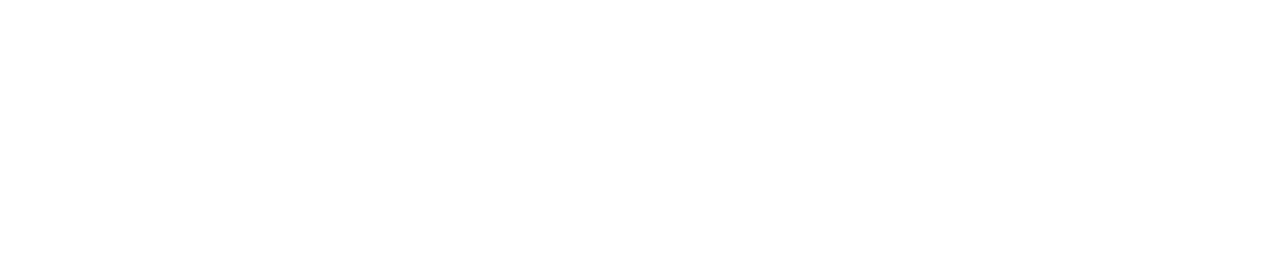
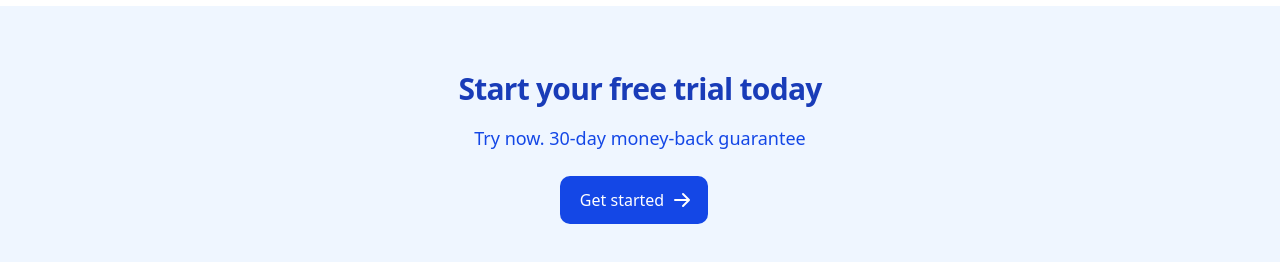
Before and after one commit to SamaelMedina28/Ventas_caro, a React (Vite) app: page / in a window 1280 px wide. Shown: the part 2496-2758 px from the top of the page. Before the commit the page ends 2502 px from the top, so only its background shows below. Built offline with nearby package versions, Linux system fonts and the light colour scheme.

Commit message:
Llamado a la accion para dividir pagina

```diff
--- a/src/App.tsx
+++ b/src/App.tsx
@@ -1,6 +1,7 @@
 import HeroSection from "./components/sections/HeroSection";
 import NavHeader from "./components/sections/Navbar";
 import Productos from "./components/sections/Productos";
+import CallToAction from "./components/CallToAction";
 
 export default function App() {
   return (
@@ -8,6 +9,7 @@
       <NavHeader/>
       <HeroSection/>
       <Productos/>
+      <CallToAction/>
     </div>
   )
 }
--- /dev/null
+++ b/src/components/CallToAction.tsx
@@ -0,0 +1,30 @@
+import { motion } from "motion/react";
+
+
+
+export default function CallToAction() {
+  return (
+    <motion.div className="py-8 px-4 mx-auto sm:py-16 lg:px-6 bg-blue-50" initial={{ opacity: 0, y: 50 }}   // Estado inicial (oculto)
+      whileInView={{ opacity: 1, y: 0 }} // Se activa al ser visible
+      transition={{ duration: 0.8 }}
+      viewport={{ once: true, amount: 0.2 }} // "once" para animar solo la primera vez
+    >
+      <div className="mx-auto max-w-screen-sm text-center">
+        <h2 className="mb-4 text-3xl tracking-tight font-bold leading-tight text-blue-800">Start your
+          free trial today</h2>
+        <p className="mb-6 text-blue-700 md:text-lg">Try now. 30-day money-back guarantee</p>
+
+
+        <a href="#"
+          className="inline-flex items-center justify-center px-5 py-3 mr-3 text-base font-medium text-center text-white rounded-lg bg-blue-700 hover:bg-blue-800 focus:ring-4 focus:ring-blue-500 ">
+          Get started
+          <svg className="w-5 h-5 ml-2 -mr-1" fill="currentColor" viewBox="0 0 20 20" xmlns="http://www.w3.org/2000/svg">
+            <path fill-rule="evenodd"
+              d="M10.293 3.293a1 1 0 011.414 0l6 6a1 1 0 010 1.414l-6 6a1 1 0 01-1.414-1.414L14.586 11H3a1 1 0 110-2h11.586l-4.293-4.293a1 1 0 010-1.414z"
+              clip-rule="evenodd"></path>
+          </svg>
+        </a>
+      </div>
+    </motion.div>
+  )
+}
--- a/src/components/sections/Productos.tsx
+++ b/src/components/sections/Productos.tsx
@@ -122,19 +122,19 @@
 export default function Productos() {
   const [tipo, setTipo] = useState<string>("all");
   return (
-    <section>
+    <section className="max-w-7xl mx-auto" id="products">
       <div className="flex flex-col items-center justify-center gap-6 my-24">
         <BoxReveal boxColor="rgb(139, 92, 246, 0.8)" duration={0.5}>
           <h2 className="text-4xl font-bold text-purple-500">Productos</h2>
         </BoxReveal>
         <div className="flex items-center justify-center py-4 md:py-8 flex-wrap">
           <button type="button" className="text-purple-700 border border-purple-600 bg-white hover:bg-purple-200 hover:text-purple-600 focus:outline-none rounded-full text-base font-medium px-5 py-2.5 text-center me-3 mb-3" onClick={() => setTipo("all")}>Todos</button>
-          <button type="button" className={cn("text-gray-900 border border-white hover:bg-blue-50 bg-white focus:outline-none rounded-full text-base font-medium px-5 py-2.5 text-center me-3 mb-3", tipo === "Ropa" ? "bg-blue-400 text-white hover:bg-blue-500" : "")} onClick={() => setTipo("Ropa")}>Ropa</button>
-          <button type="button" className={cn("text-gray-900 border border-white hover:bg-blue-50 bg-white focus:outline-none rounded-full text-base font-medium px-5 py-2.5 text-center me-3 mb-3", tipo === "Calzado" ? "bg-blue-400 text-white hover:bg-blue-500" : "")} onClick={() => setTipo("Calzado")}>Calzado</button>
-          <button type="button" className={cn("text-gray-900 border border-white hover:bg-blue-50 bg-white focus:outline-none rounded-full text-base font-medium px-5 py-2.5 text-center me-3 mb-3", tipo === "Joyeria" ? "bg-blue-400 text-white hover:bg-blue-500" : "")} onClick={() => setTipo("Joyeria")}>Joyeria</button>
-          <button type="button" className={cn("text-gray-900 border border-white hover:bg-blue-50 bg-white focus:outline-none rounded-full text-base font-medium px-5 py-2.5 text-center me-3 mb-3", tipo === "Otros" ? "bg-blue-400 text-white hover:bg-blue-500" : "")} onClick={() => setTipo("Otros")}>Otros</button>
+          <button type="button" className={cn("text-gray-900 border border-white hover:bg-purple-50 bg-white focus:outline-none rounded-full text-base font-medium px-5 py-2.5 text-center me-3 mb-3", tipo === "Ropa" ? "bg-purple-400 text-white hover:bg-purple-400" : "")} onClick={() => setTipo("Ropa")}>Ropa</button>
+          <button type="button" className={cn("text-gray-900 border border-white hover:bg-purple-50 bg-white focus:outline-none rounded-full text-base font-medium px-5 py-2.5 text-center me-3 mb-3", tipo === "Calzado" ? "bg-purple-400 text-white hover:bg-purple-400" : "")} onClick={() => setTipo("Calzado")}>Calzado</button>
+          <button type="button" className={cn("text-gray-900 border border-white hover:bg-purple-50 bg-white focus:outline-none rounded-full text-base font-medium px-5 py-2.5 text-center me-3 mb-3", tipo === "Joyeria" ? "bg-purple-400 text-white hover:bg-purple-400" : "")} onClick={() => setTipo("Joyeria")}>Joyeria</button>
+          <button type="button" className={cn("text-gray-900 border border-white hover:bg-purple-50 bg-white focus:outline-none rounded-full text-base font-medium px-5 py-2.5 text-center me-3 mb-3", tipo === "Otros" ? "bg-purple-400 text-white hover:bg-purple-400" : "")} onClick={() => setTipo("Otros")}>Otros</button>
         </div>
-        <div className="grid grid-cols-2 md:grid-cols-3 gap-4 max-w-7xl mx-auto">
+        <div className="grid grid-cols-2 md:grid-cols-3 gap-4">
           {productos.filter((producto) => producto.categoria === tipo || tipo === "all").map((producto, index) => (
             <ProductItem key={index} src={producto.src} nombre={producto.nombre} descripcion={producto.descripcion} precio={producto.precio} />
           ))}
--- a/src/index.css
+++ b/src/index.css
@@ -1,5 +1,8 @@
 @import "tailwindcss";
 @import "tw-animate-css";
+* {
+  scroll-behavior: smooth;
+}
 
 @custom-variant dark (&:is(.dark *));
 
```
